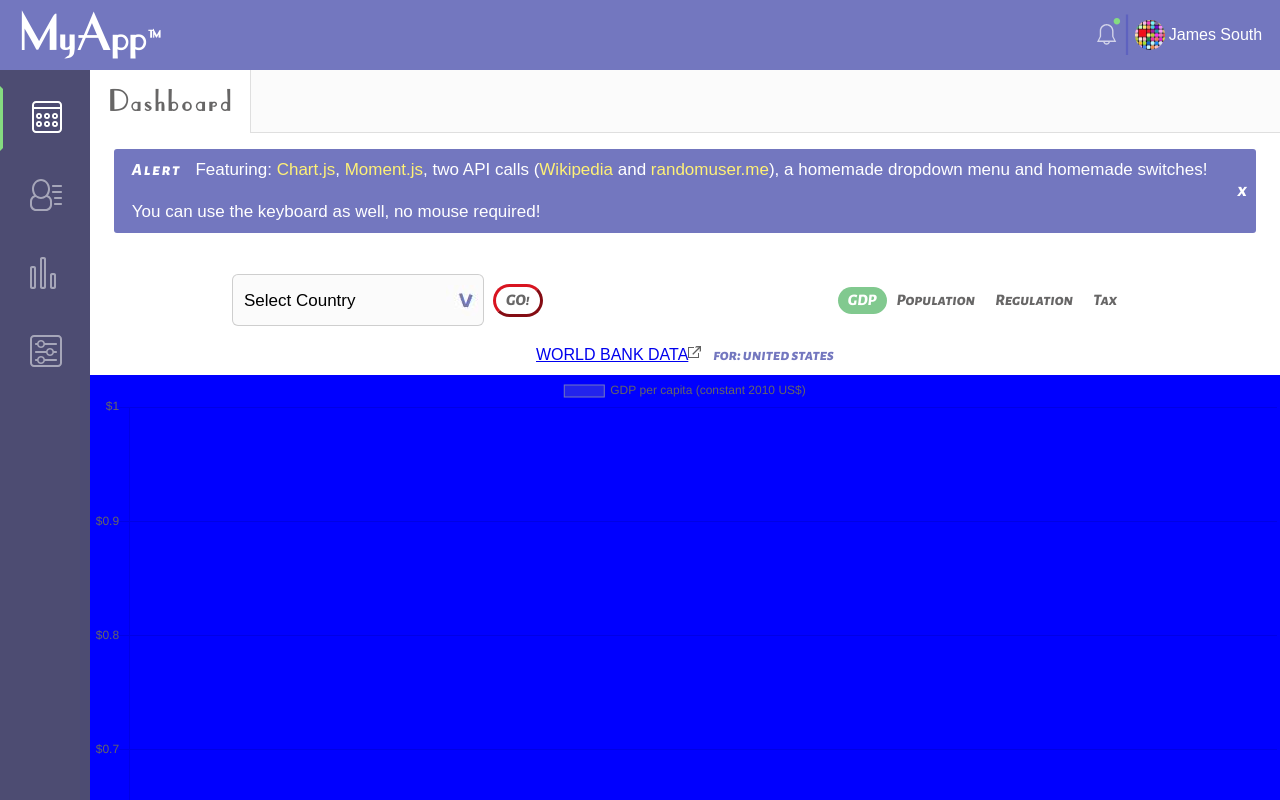
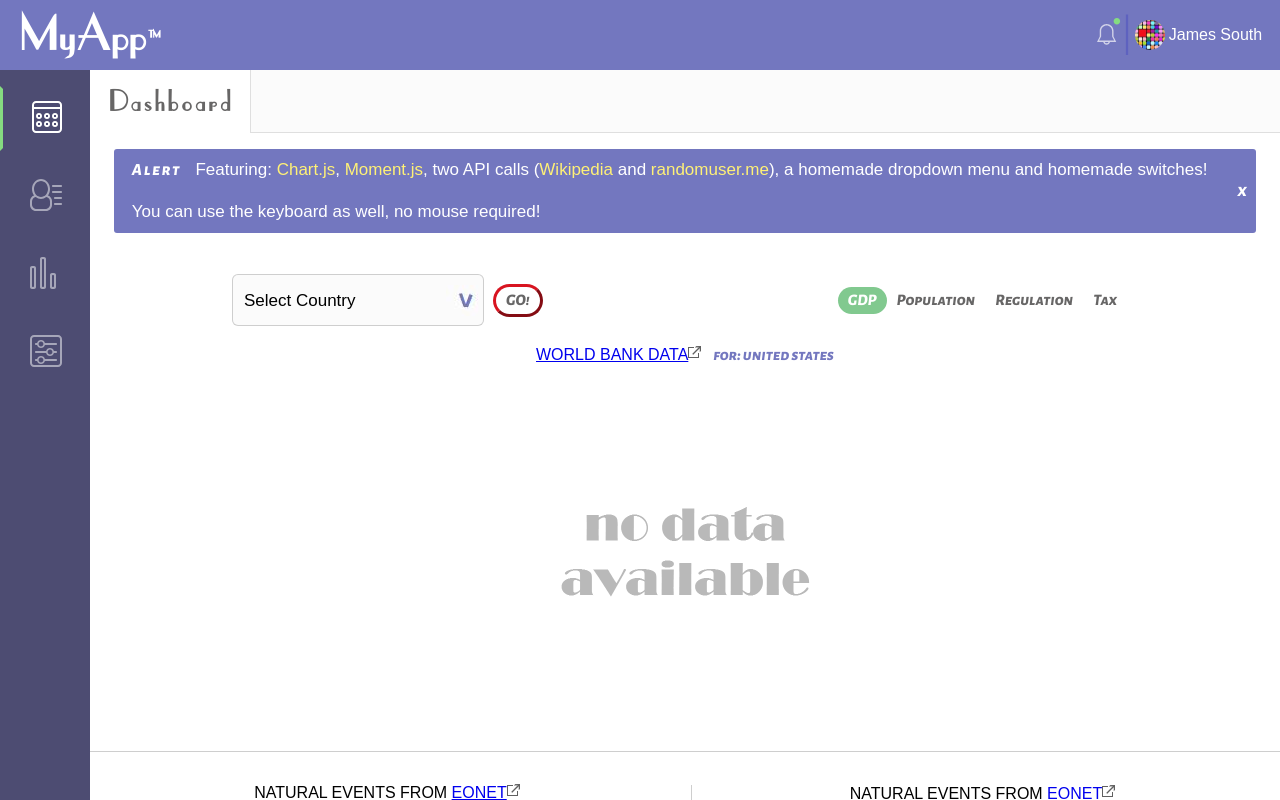
Before and after one commit to jamessouth/dashboard, a Vue app in the folder web-app-dashboard/: page /#/united-states/gdp in a window 1280 px wide. Shown: the top 800 px of the page. Built offline with nearby package versions, Linux system fonts and the light colour scheme; no server answers; what vue-moment would draw is missing.

Commit message:
add no data image

```diff
--- a/web-app-dashboard/src/components/LineChart.vue
+++ b/web-app-dashboard/src/components/LineChart.vue
@@ -22,7 +22,5 @@ export default {
 </script>
 
 <style scoped>
- canvas{
-   background-color: blue;
- }
+
 </style>
--- a/web-app-dashboard/src/components/LineChartWrapper.vue
+++ b/web-app-dashboard/src/components/LineChartWrapper.vue
@@ -5,10 +5,17 @@
     :indicator="indicator">
     </LineChartControls>
     <line-chart
-    v-if="!this.$store.state.loading"
+    v-if="!this.$store.state.loading && isData"
     :chart-data="chartData"
     :options="chartOptions">
     </line-chart>
+
+    <img
+    width="300"
+    height="360"
+    v-else-if="!this.$store.state.loading && !isData"
+    src="../assets/nodata.png" alt="no data"/>
+
     <div v-else>Loading...</div>
     <!-- <p>{{ country }} {{ indicator }} {{ error }} {{ this.$store.state.loading }}</p> -->
   </div>
@@ -158,6 +165,9 @@ export default {
   props: ['country', 'indicator'],
   name: 'LineChartWrapper',
   computed: {
+    isData() {
+      return this.chartData && this.chartData.datasets[0].data.length > 0;
+    },
     chartOptions() {
       return {
         scales: this.masterOptions[this.indicator].scales,
@@ -258,7 +268,7 @@ export default {
         }
 
         if (data[1] === null) {
-          throw new Error('No data available for this location');
+          throw new Error('No data available for this location or series');
         }
 
         // console.log(data);
@@ -298,6 +308,11 @@ export default {
     color: red;
   }
 
+  img{
+    display: block;
+    margin: auto;
+  }
+
   /* .line-chart{
     position: relative;
     width: 96%;
```
Also changed, not shown: web-app-dashboard/src/assets/nodata.png (added).
